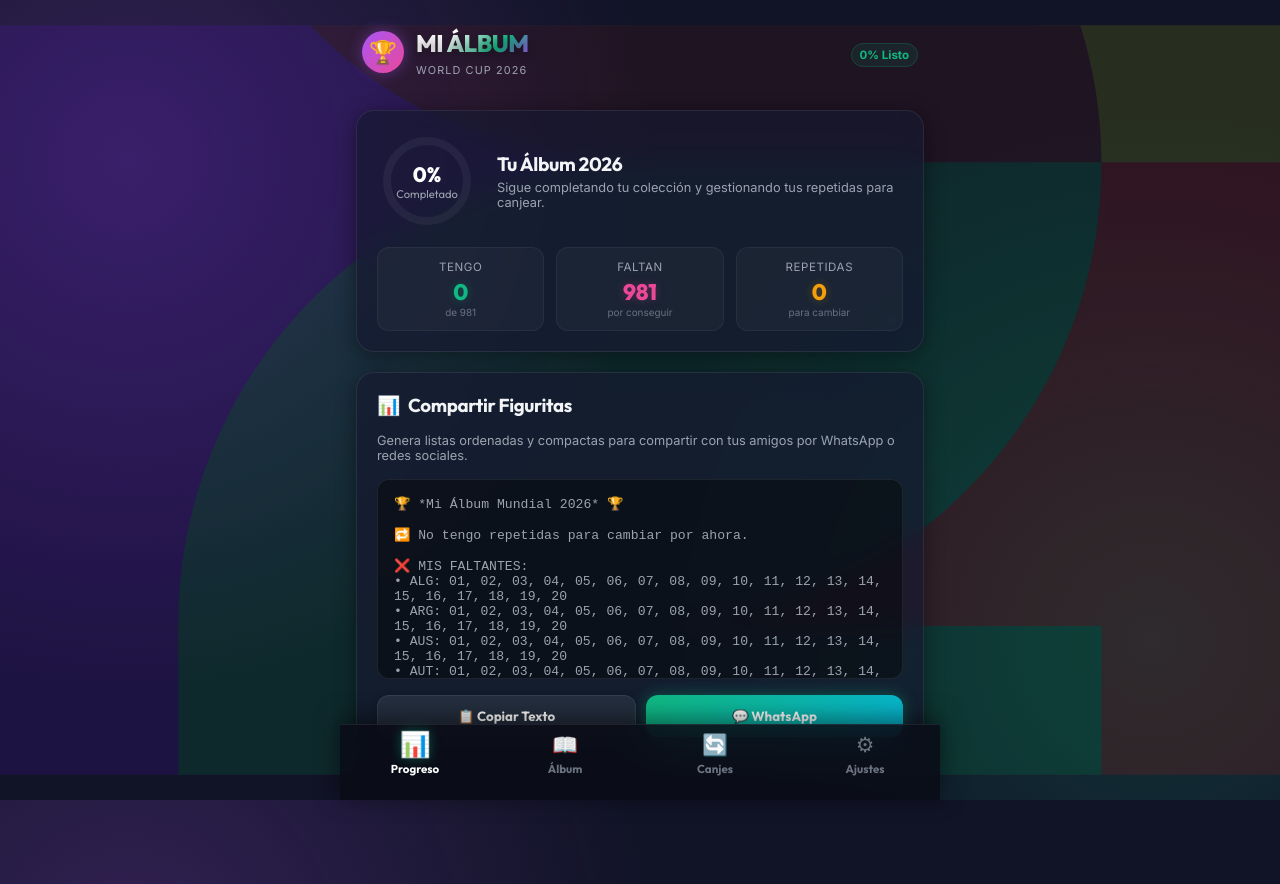
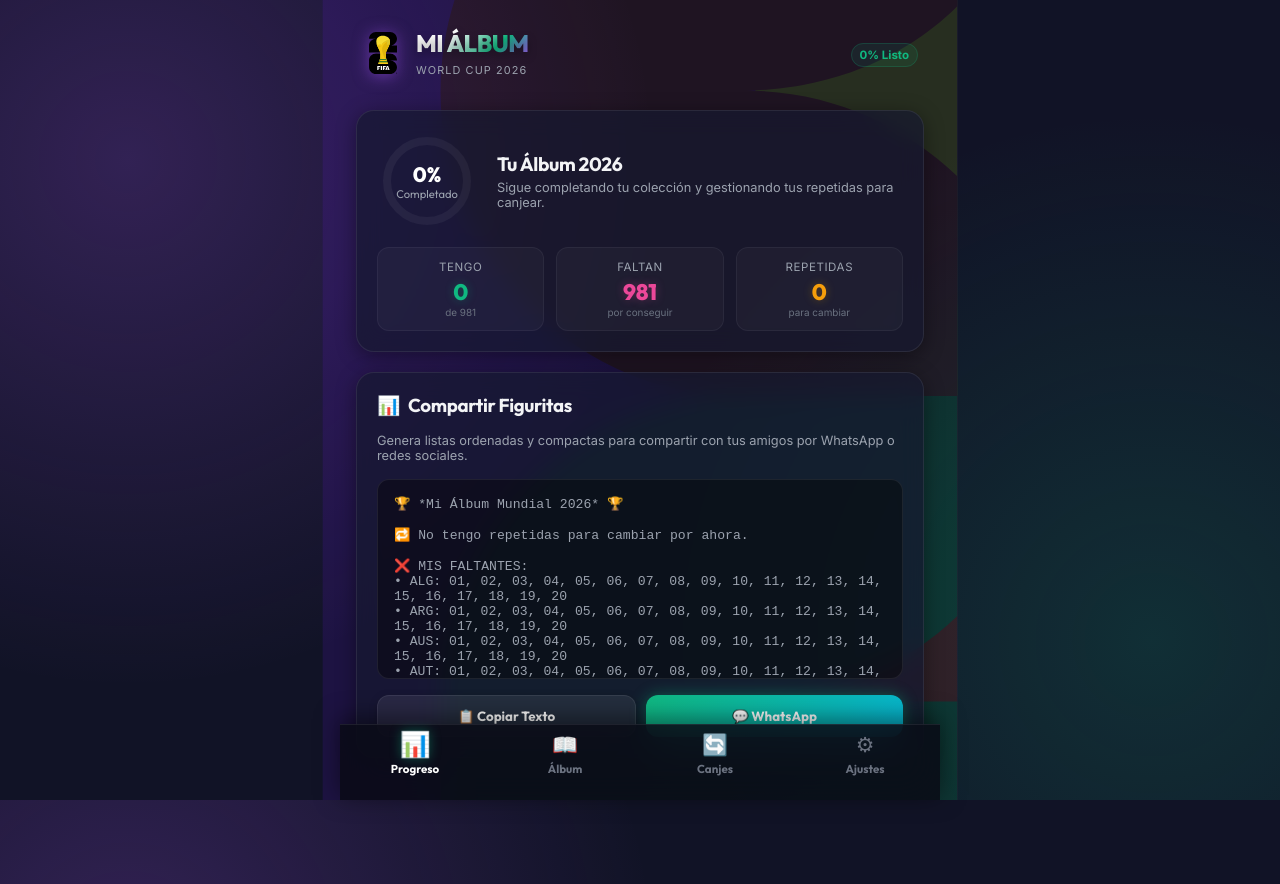
Before and after one commit to Sarif-arg/mi-album-mundial-fc-2026, a React (Vite) app: page / in a window 1280 px wide. Built offline with nearby package versions, Linux system fonts and the light colour scheme.

Commit message:
Update: Added official 2026 logo emblem, updated country background paths to vertical SVG version, changed country specials label to Escudo, and set sticker 13 to Formación.

```diff
--- a/src/App.jsx
+++ b/src/App.jsx
@@ -6,6 +6,7 @@
 import SharePanel from './components/SharePanel';
 import TradeMatcher from './components/TradeMatcher';
 import CountryBackground from './components/CountryBackground';
+import logoSvg from './assets/2026_FIFA_World_Cup_emblem.svg';
 import './App.css'; // Just in case, although styling is mainly in index.css
 
 export default function App() {
@@ -247,7 +248,16 @@
       {/* App Header */}
       <header className="app-header">
         <div className="logo-container">
-          <div className="logo-badge">🏆</div>
+          <img
+            src={logoSvg}
+            alt="Logo Mundial 2026"
+            style={{
+              width: '42px',
+              height: '42px',
+              objectFit: 'contain',
+              filter: 'drop-shadow(0 2px 8px rgba(168, 85, 247, 0.5))'
+            }}
+          />
           <div>
             <h1 className="logo-text">MI ÁLBUM</h1>
             <span style={{ fontSize: '0.68rem', letterSpacing: '0.1em', color: 'var(--text-secondary)' }}>
--- a/src/components/CountryBackground.jsx
+++ b/src/components/CountryBackground.jsx
@@ -80,40 +80,45 @@
           objectFit: 'cover',
           shapeRendering: 'geometricPrecision'
         }}
-        viewBox="0 0 7061.88 4136.16"
+        viewBox="0 0 5296.4151 6676.5295"
         version="1.0"
         xmlSpace="preserve"
       >
-        {/* Color 1 background polygon */}
+        <g id="Capa_x0020_1" transform="translate(0,2540.3799)">
           <polygon
-          points="7061.88,0.01 0,0.01 0,4136.15 7061.88,4136.15"
+            points="0,4136.15 7061.88,4136.15 7061.88,0.01 0,0.01"
+            id="Color1"
+            transform="matrix(0.75000071,0,0,1.6141934,0,-2540.3961)"
             fill={colors[0]}
             style={{ transition: 'fill 0.5s ease-in-out' }}
           />
-        {/* Color 5 polygon */}
           <polygon
-          points="3530.95,4136.15 7061.88,4136.15 7061.88,492.55 3530.95,492.55"
+            points="7061.88,4136.15 7061.88,492.55 3530.95,492.55 3530.95,4136.15"
+            id="Color5"
+            transform="matrix(0.50000001,0,0,1,1765.475,0)"
             fill={colors[4]}
             style={{ transition: 'fill 0.5s ease-in-out' }}
           />
-        {/* Color 3 path */}
           <path
-          d="M 983.67,4136.16 H 6076.9 V 3315.02 H 3525.82 C 4934.67,3315.41 6076.9,2173.58 6076.9,765.45 6076.9,498.74 6035.86,241.63 5959.89,0 H 1712.87 c 586.14,622.59 1373.91,755.88 1821.88,755.88 -1408.85,0 -2551.08,1141.5 -2551.08,2549.95 z"
+            id="Color3"
+            d="M 1712.8691 0.000959375 C 2299.0091 622.59096 3086.78 755.87987 3534.75 755.87987 C 2125.9 755.87987 983.66992 1897.3791 983.66992 3305.8291 L 983.66992 4136.1494 L 5296.4141 4136.1494 L 5296.4141 3315.0205 L 3525.8203 3315.0205 C 4213.4774 3315.2108 4837.6158 3043.2775 5296.4141 2601.0791 L 5296.4141 0.000959375 L 1712.8691 0.000959375 z"
             fill={colors[2]}
             style={{ transition: 'fill 0.5s ease-in-out' }}
           />
-        {/* Color 4 polygon */}
           <polygon
-          points="7061.88,0.01 5722.93,0.01 5722.93,755.87 7061.88,755.87"
+            points="5722.93,755.87 7061.88,755.87 7061.88,0.01 5722.93,0.01"
+            id="Color4"
+            transform="matrix(1.2585466,0,0,4.3609266,-3591.2898,-2540.4236)"
             fill={colors[3]}
             style={{ transition: 'fill 0.5s ease-in-out' }}
           />
-        {/* Color 2 path */}
           <path
-          d="m 3532.67,755.87 h 2544.2 C 6075.9,492.58 6034.95,238.73 5959.89,0 H 1712.87 c 585.24,621.63 1371.48,755.46 1819.8,755.87 z"
+            id="Color2"
+            d="M 1100.6816 -2540.3799 C 1024.7116 -2298.7499 983.67187 -2041.6407 983.67188 -1774.9307 C 983.67188 -440.46052 2009.5255 654.84257 3315.9727 765.45018 L 5296.4141 765.45018 L 5296.4141 -1070.3447 C 4837.6157 -1512.55 4213.4775 -1784.501 3525.8203 -1784.501 C 3960.8502 -1784.501 4716.3319 -1910.2008 5296.4141 -2487.6436 L 5296.4141 -2540.3799 L 1100.6816 -2540.3799 z"
             fill={colors[1]}
             style={{ transition: 'fill 0.5s ease-in-out' }}
           />
+        </g>
       </svg>
     </div>
   );
--- a/src/components/StickerCard.jsx
+++ b/src/components/StickerCard.jsx
@@ -36,7 +36,7 @@
             textTransform: 'uppercase'
           }}
         >
-          ★ Especial
+          {sticker.teamId === 'FWC' ? '★ Especial' : '★ Escudo'}
         </span>
       )}
 
--- a/src/data/stickersData.js
+++ b/src/data/stickersData.js
@@ -150,18 +150,30 @@
     });
   }
 
-  // Groups and Teams (organized by confederations)
+  // Groups and Teams
   Object.keys(GROUPS).forEach(groupKey => {
     if (groupKey === "FWC") return;
     GROUPS[groupKey].teams.forEach(team => {
       for (let i = 1; i <= 20; i++) {
         const codeNum = i.toString().padStart(2, "0");
         const code = `${team.id}-${codeNum}`;
+
+        let stickerName = "";
+        if (i === 1) {
+          stickerName = "Escudo";
+        } else if (i === 13) {
+          stickerName = "Formación";
+        } else if (i < 13) {
+          stickerName = `Jugador ${i - 1}`;
+        } else {
+          stickerName = `Jugador ${i - 2}`;
+        }
+
         stickers.push({
           code,
           teamId: team.id,
           teamName: team.name,
-          name: i === 1 ? "Escudo" : `Jugador ${i - 1}`,
+          name: stickerName,
           isSpecial: i === 1 // Escudo is holographic
         });
       }
```
Also changed, not shown: src/assets/2026_FIFA_World_Cup_emblem.svg (added), src/assets/template-copa-mundial-2026-fifa-38245_logosenvector.com_5.svg. Lines whose indentation alone changed are shown as unchanged.
